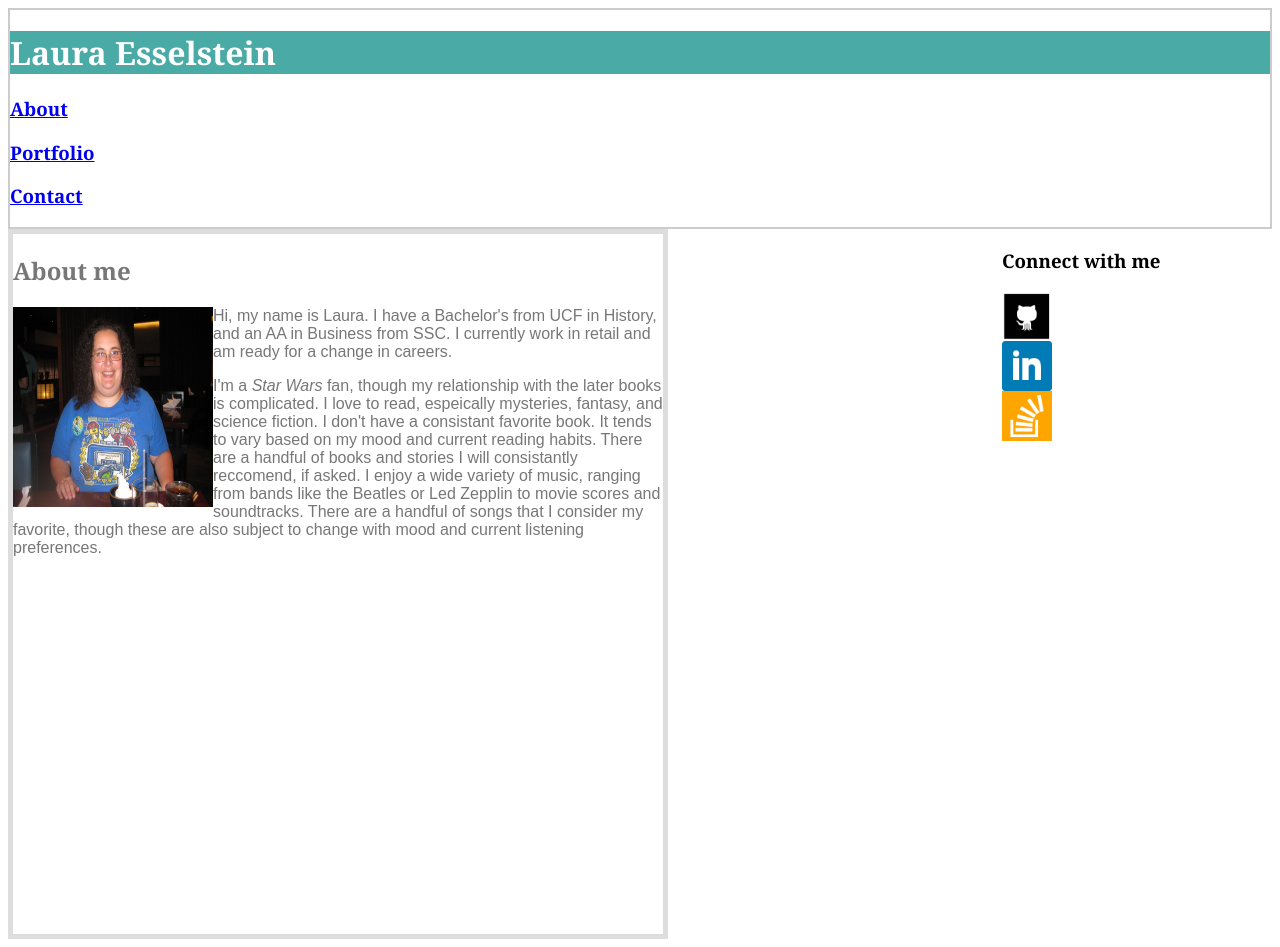
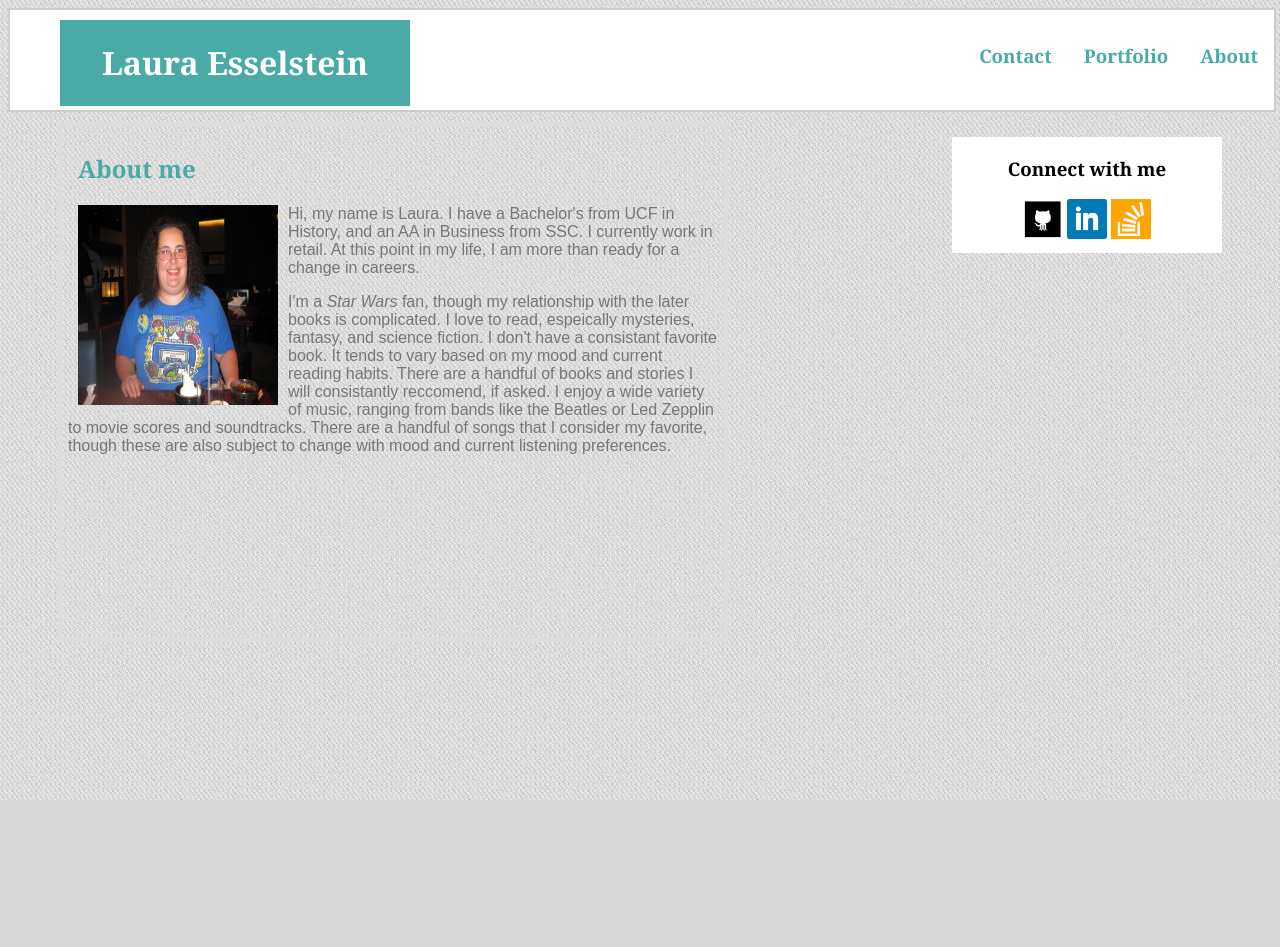
Before and after one commit to Rosieknight/Basic-Portfolio, a PHP site: page / in a window 1280 px wide. After the commit the page ends 800 px from the top, so only its background shows below. Run offline with PHP 8.4, Linux system fonts and the light colour scheme.

Commit message:
second day's work

```diff
--- a/assets/css/style.css
+++ b/assets/css/style.css
@@ -1,5 +1,5 @@
-*{
-	background: url("assets/images/fabric.png") repeat cover;
+body {
+	background-image: url("../images/fabric.png");
 }
 
 h1, h2, h3{
@@ -7,24 +7,56 @@ h1, h2, h3{
 }
 
 header{
+	color: #4aaaa5;
 	background-color: #ffffff;
-	color: #4aaaa5;
 	border: 2px solid #cccccc;
+	height: 100px;
+	width:100%;
 }
 
 .logo{
 	background-color: #4aaaa5;
 	color: #ffffff;
+	width: 350px;
+	text-align: center;
+	float: left;
+	margin-left: 50px;
+	margin-top: 10px;
 }
 
-#main{
+ul{
+	list-style-type: none;
+	margin: 0;
+	padding: 0;
+}
+
+li{
+	float: right;
+}
+
+li a{
+	display: block;
+	text-align: center;
+	padding: 14px 16px;
+	text-decoration: none;
+	color: #4aaaa5;
+}
+
+.main{
 	background-color: #ffffff;
+	background-image: url("../assets/images/fabric.png");
 	font-family: 'Arial', 'Helvetica Neue', Helvetica, sans-serif;
 	color: #777777;
-	height: 700px;
 	width: 650px;
-	overflow: scroll;
+	height: 500px;
 	border: 5px solid #dddddd;
+	margin: 10px 50px;
+	padding: 5px;
+}
+
+.main h2{
+	color:#4aaaa5;
+	padding-left: 10px;
 }
 
 #me{
@@ -32,15 +64,23 @@ header{
 	float: left;
 	height: 200px;
 	width:200px;
+	padding-right: 10px;
+	padding-bottom: 10px;
+	padding-left: 10px;
 }
 
-#connectMe{
+.sidebar{
 	width: 270px;
-	float: right;
+	margin-right: 50px;
+	float:right;
+	text-align: center;
+	background-color: #ffffff;
+	padding-bottom: 10px;
+	margin-top: 25px;
 }
 
 .icon{
-	display: block;
-	height: 50px;
-	width: 50px;
+	display: inline;
+	height: 40px;
+	width: 40px;
 }
--- a/index.html
+++ b/index.html
@@ -10,22 +10,22 @@
 		<div class="logo">
 		<h1>Laura Esselstein</h1>
 		</div>
-		<div id="class">
-		<a href="index.html"><h3>About</h3></a>
-		<a href="portfolio.html"><h3>Portfolio</h3></a>
-		<a href="contact.html"><h3>Contact</h3></a>
-		</div>
+		<ul>
+			<li><a href="index.html"><h3>About</h3></a></li>
+			<li><a href="portfolio.html"><h3>Portfolio</h3></a></li>
+			<li><a href="contact.html"><h3>Contact</h3></a></li>
+		</ul>
 	</header>
-	<div id="connectMe">
+	<div class="sidebar">
 		<h3>Connect with me</h3>
 		<a href="https://github.com/Rosieknight" target="_blank"><img src="assets/images/github_square_black-128.png" alt="Github icon" class="icon"></a>
 		<a href="https://www.linkedin.com/in/laura-esselstein-a19a41132?trk=nav_responsive_tab_profile" target="_blank"><img src="assets/images/square-linkedin-128.png" alt="Linkedin icon" class="icon"></a>
 		<a href="http://stackoverflow.com/users/7322271/laura"><img src="assets/images/stackoverflow.png" alt="Stack overflow icon" class="icon"></a>
 	</div>
-	<div id="main">
+	<div class="main">
 	<h2>About me</h2>
 	<img src="assets/images/birthday.jpg" alt="A picture of myself on my birthday." id="me"> <!--I do have a recent picture of myself looking professional. However, it was taken after a funeral and I'm not yet at the point in the grieving process where I can look at the photo with anything other than pain.-->
-	<p>Hi, my name is Laura. I have a Bachelor's from UCF in History, and an AA in Business from SSC. I currently work in retail and am ready for a change in careers.</p>
+	<p>Hi, my name is Laura. I have a Bachelor's from UCF in History, and an AA in Business from SSC. I currently work in retail. At this point in my life, I am more than ready for a change in careers.</p>
 	<p>I'm a <em>Star Wars</em> fan, though my relationship with the later books is complicated. I love to read, espeically mysteries, fantasy, and science fiction. I don't have a consistant favorite book. It tends to vary based on my mood and current reading habits. There are a handful of books and stories I will consistantly reccomend,  if asked. I enjoy a wide variety of music, ranging from bands like the Beatles or Led Zepplin to movie scores and soundtracks. There are a handful of songs that I consider my favorite, though these are also subject to change with mood and current listening preferences.</p>
 	</div>
 </body>
```
Also changed, not shown: contact.html (+14 -8 lines), portfolio.html (+14 -8 lines).
